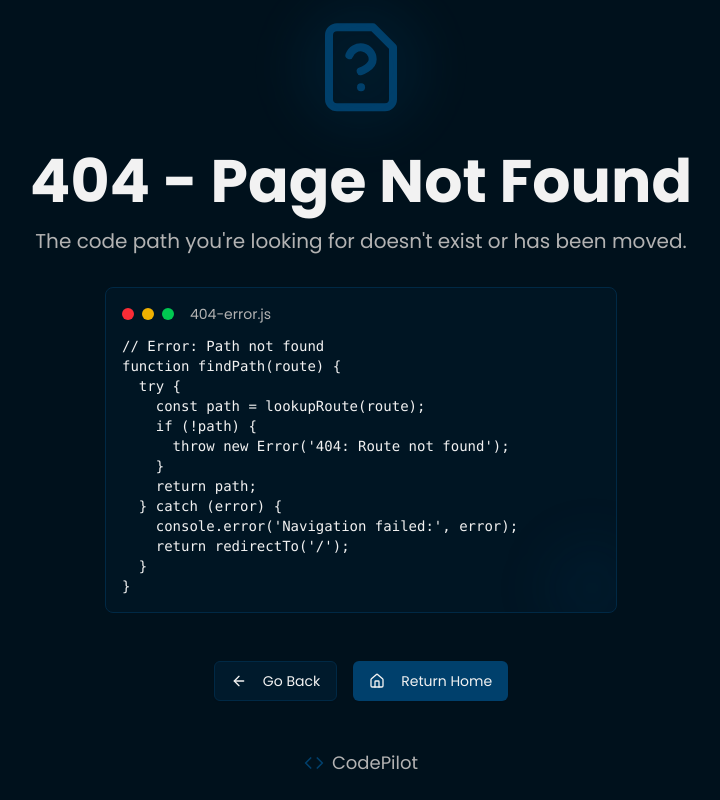
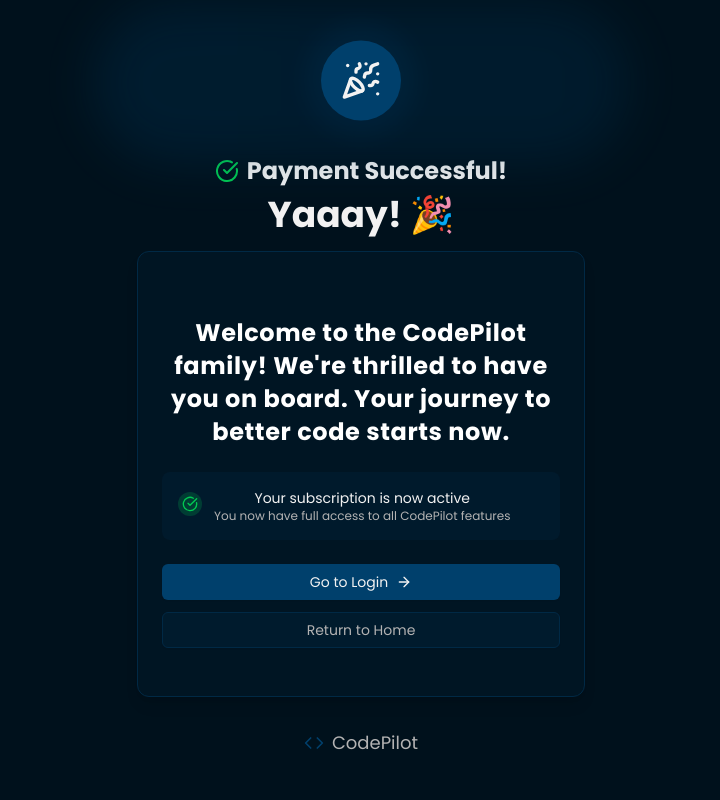
Before and after one commit to NextGenCodersGSG/CodePilot, a Next.js app: page /payment-success in a window 1280 px wide. Before the commit this address had no page. Shown: the whole page, without its empty margins (279-999 px from the left). Built offline with nearby package versions, Linux system fonts and the light colour scheme.

Commit message:
feat: add payment success page and component.

```diff
--- /dev/null
+++ b/app/(main)/payment-success/page.tsx
@@ -0,0 +1,9 @@
+import PaymentSuccessPage from '@/components/payment-success/PaymentSuccess'
+import React from 'react'
+const page = () => {
+  return (
+    <PaymentSuccessPage/>
+  )
+}
+
+export default page
--- /dev/null
+++ b/components/payment-success/PaymentSuccess.tsx
@@ -0,0 +1,213 @@
+"use client";
+
+import Link from "next/link";
+import { motion, AnimatePresence, Variants } from "framer-motion";
+import { Code, CheckCircle, PartyPopper, ArrowRight } from "lucide-react";
+import { Button } from "@/components/ui/button";
+import { Card, CardContent } from "@/components/ui/card";
+import { TextGenerateEffect } from "@/components/ui/text-generate-effect";
+import { useState, useEffect } from "react";
+
+export default function PaymentSuccessPage() {
+  // Animation variants
+  const containerVariants = {
+    hidden: { opacity: 0 },
+    visible: {
+      opacity: 1,
+      transition: {
+        delayChildren: 0.3,
+        staggerChildren: 0.2
+      }
+    }
+  };
+
+  const itemVariants = {
+    hidden: { y: 20, opacity: 0 },
+    visible: {
+      y: 0,
+      opacity: 1,
+      transition: { type: "spring", stiffness: 100, damping: 12 }
+    }
+  };
+
+  const pulseVariants = {
+    initial: { scale: 1 },
+    animate: {
+      scale: [1, 1.05, 1],
+      opacity: [0.7, 1, 0.7],
+      transition: {
+        duration: 2,
+        repeat: Number.POSITIVE_INFINITY,
+        repeatType: "reverse"
+      }
+    }
+  };
+
+  const floatVariants = {
+    initial: { y: 0 },
+    animate: {
+      y: [0, -10, 0],
+      transition: {
+        duration: 3,
+        repeat: Number.POSITIVE_INFINITY,
+        repeatType: "reverse",
+        ease: "easeInOut"
+      }
+    }
+  };
+
+  const spinVariants = {
+    initial: { rotate: 0 },
+    animate: {
+      rotate: 360,
+      transition: {
+        duration: 20,
+        repeat: Number.POSITIVE_INFINITY,
+        ease: "linear"
+      }
+    }
+  };
+
+  const [isClient, setIsClient] = useState(false);
+
+  useEffect(() => {
+    setIsClient(true);
+  }, []);
+
+  return (
+    <div className="flex min-h-screen flex-col items-center justify-center bg-[#00111C] p-4">
+      <motion.div
+        className="w-full max-w-md text-center"
+        variants={containerVariants}
+        initial="hidden"
+        animate="visible"
+      >
+        {/* Success Icon with Animations */}
+        <motion.div className="relative mx-auto mb-8 flex justify-center">
+          <motion.div
+            className="absolute -inset-10 rounded-full bg-gradient-to-r from-[#00406C]/30 to-[#003A61]/30 blur-xl"
+            variants={pulseVariants as Variants}
+            initial="initial"
+            animate="animate"
+          />
+          <motion.div
+            className="relative"
+            variants={floatVariants as Variants}
+            initial="initial"
+            animate="animate"
+          >
+            <motion.div
+              className="absolute -inset-4 rounded-full bg-gradient-to-r from-[#00406C] to-[#003A61] opacity-20 blur-md"
+              variants={spinVariants}
+              initial="initial"
+              animate="animate"
+            />
+            <div className="relative flex h-20 w-20 items-center justify-center rounded-full bg-[#00406C]">
+              <PartyPopper className="h-10 w-10 text-[#F2F2F2]" />
+            </div>
+          </motion.div>
+        </motion.div>
+
+        {/* Success Message */}
+        <motion.div variants={itemVariants}>
+          <div className="mb-2 flex items-center justify-center gap-2">
+            <CheckCircle className="h-6 w-6 text-green-500" />
+            <h2 className="text-2xl font-bold text-[#F2F2F2]">
+              Payment Successful!
+            </h2>
+          </div>
+          <h1 className="mb-4 text-4xl font-bold text-[#F2F2F2]">Yaaay! 🎉</h1>
+        </motion.div>
+
+        <motion.div variants={itemVariants}>
+          <Card className="border-[#002945] bg-[#001523] shadow-lg">
+            <CardContent className="p-6">
+              <TextGenerateEffect
+                words="Welcome to the CodePilot family! We're thrilled to have you on board. Your journey to better code starts now."
+                className="mb-6 text-[#B3B3B3]"
+              />
+
+              <div className="mb-6 rounded-lg bg-[#001A2C] p-4">
+                <div className="flex items-start gap-3">
+                  <div className="mt-1 rounded-full bg-green-500/20 p-1">
+                    <CheckCircle className="h-4 w-4 text-green-500" />
+                  </div>
+                  <div>
+                    <p className="text-sm text-[#F2F2F2]">
+                      Your subscription is now active
+                    </p>
+                    <p className="text-xs text-[#B3B3B3]">
+                      You now have full access to all CodePilot features
+                    </p>
+                  </div>
+                </div>
+              </div>
+
+              <div className="flex flex-col gap-3">
+                <Button
+                  asChild
+                  className="w-full bg-[#00406C] hover:bg-[#003A61] text-[#F2F2F2]"
+                >
+                  <Link
+                    href="/sign-in"
+                    className="flex items-center justify-center gap-2"
+                  >
+                    Go to Login
+                    <ArrowRight className="h-4 w-4" />
+                  </Link>
+                </Button>
+                <Button
+                  asChild
+                  variant="outline"
+                  className="w-full border-[#002945] hover:bg-[#001A2C] text-[#B3B3B3] hover:text-[#F2F2F2]"
+                >
+                  <Link href="/">Return to Home</Link>
+                </Button>
+              </div>
+            </CardContent>
+          </Card>
+        </motion.div>
+
+        <motion.div
+          variants={itemVariants}
+          className="mt-8 flex items-center justify-center gap-2 text-[#B3B3B3]"
+        >
+          <Code className="h-5 w-5 text-[#00406C]" />
+          <span className="text-lg font-medium">CodePilot</span>
+        </motion.div>
+      </motion.div>
+
+      {isClient && (
+        <AnimatePresence>
+          {Array.from({ length: 20 }).map((_, i) => (
+            <motion.div
+              key={i}
+              className="fixed h-3 w-3 rounded-full"
+              style={{
+                backgroundColor:
+                  i % 3 === 0 ? "#00406C" : i % 3 === 1 ? "#F2F2F2" : "#003A61",
+                top: `${Math.random() * -10}%`,
+                left: `${Math.random() * 100}%`
+              }}
+              animate={{
+                y: `${100 + Math.random() * 20}vh`,
+                x:
+                  Math.random() > 0.5
+                    ? Math.random() * 100
+                    : Math.random() * -100,
+                rotate: Math.random() * 360,
+                opacity: [1, 1, 0]
+              }}
+              transition={{
+                duration: 3 + Math.random() * 2,
+                ease: "easeOut",
+                delay: Math.random() * 0.5
+              }}
+              exit={{ opacity: 0 }}
+            />
+          ))}
+        </AnimatePresence>
+      )}
+    </div>
+  );
+}
```
